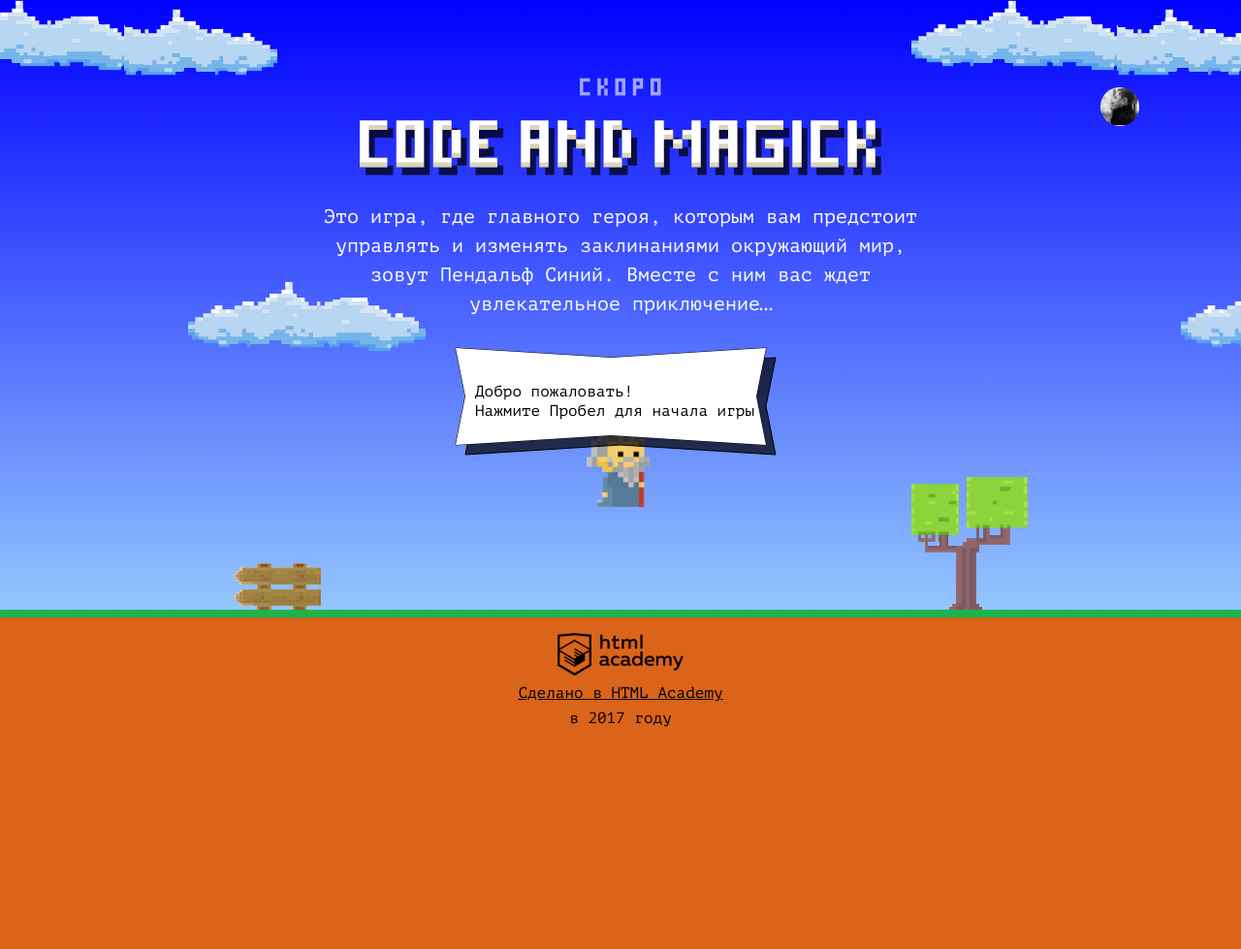
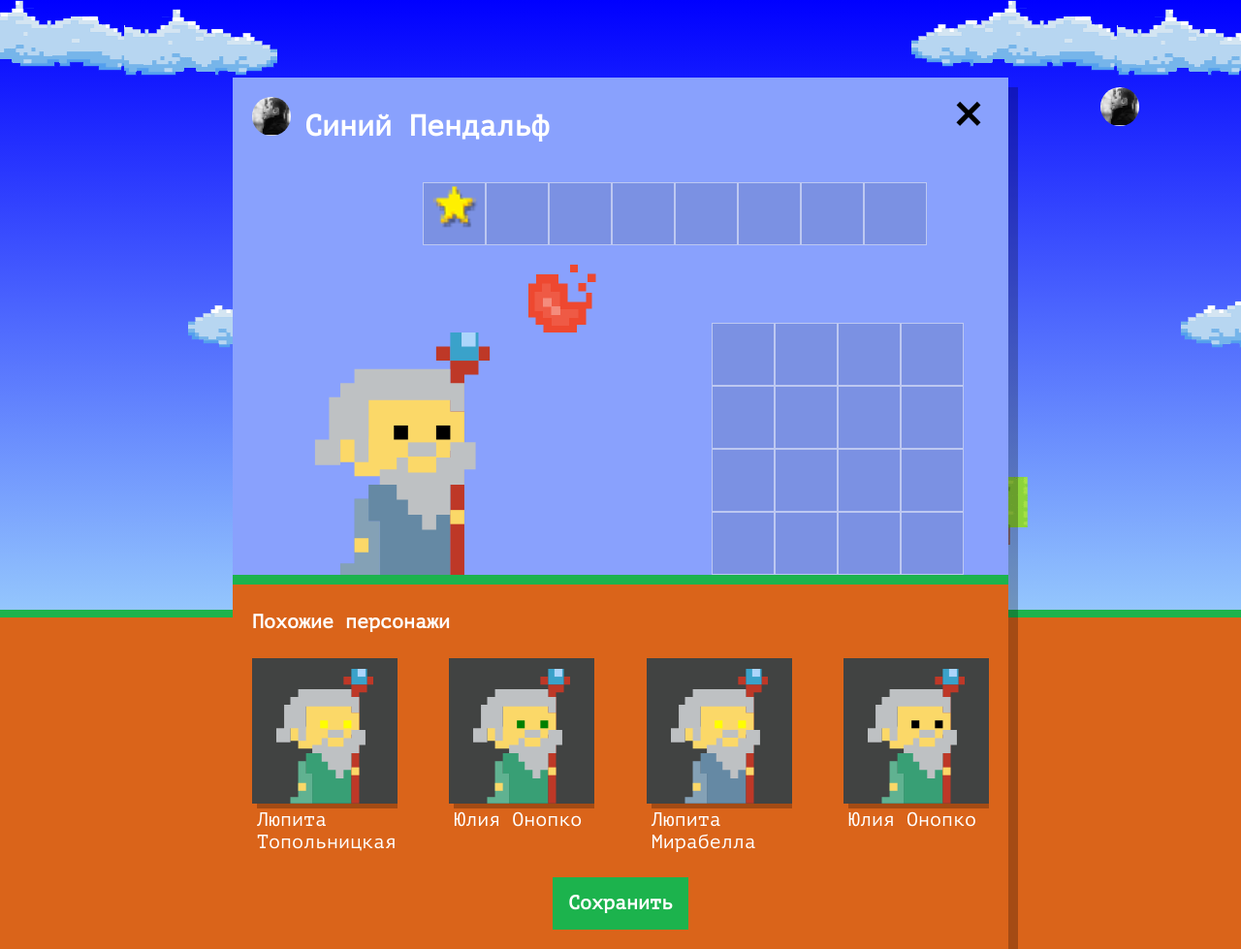
Before and after one commit to vlastavetra/104923-code-and-magick-21, a website: page index.html in a window 1280 px wide. Shown: the whole page at 97% size. Before the commit the page ends 800 px from the top, so only its background shows below. Drawn offline with Linux system fonts and the light colour scheme.

Commit message:
Учебный проект: нас орда

```diff
--- a/index.html
+++ b/index.html
@@ -203,6 +203,7 @@
     return gameFieldHeight / 3;
   }
 </script>
+<script src="js/setup.js"></script>
 <script src="js/stat.js"></script>
 <script src="js/game.js"></script>
 
--- /dev/null
+++ b/js/setup.js
@@ -0,0 +1,50 @@
+'use strict';
+
+const USER_DIALOG = document.querySelector(`.setup`);
+const USER_SIMILAR = document.querySelector(`.setup-similar`);
+const SIMILAR_LIST_ELEMENT = document.querySelector(`.setup-similar-list`);
+const SIMILAR_WIZARD_TEMPLATE = document.querySelector(`#similar-wizard-template`)
+    .content
+    .querySelector(`.setup-similar-item`);
+const WIZARD_FIRST_NAME = [`Иван`, `Хуан Себастьян`, `Мария`, `Кристоф`, `Виктор`, `Юлия`, `Люпита`, `Вашингтон`];
+const WIZARD_LAST_NAME = [`да Марья`, `Верон`, `Мирабелла`, `Вальц`, `Онопко`, `Топольницкая`, `Нионго`, `Ирвинг`];
+const WIZARD_COAT_COLOR = [`rgb(101, 137, 164)`, `rgb(241, 43, 107)`, `rgb(146, 100, 161)`, `rgb(56, 159, 117)`, `rgb(215, 210, 55)`, `rgb(0, 0, 0)`];
+const WIZARD_EYES_COLOR = [`black`, `red`, `blue`, `yellow`, `green`];
+const FRAGMENT = document.createDocumentFragment();
+
+USER_DIALOG.classList.remove(`hidden`);
+
+let wizardsList = [];
+
+let createRandomElement = (arr) => {
+  return arr[Math.round(Math.random() * Math.round(arr.length - 1))];
+};
+
+let createWisardsList = (number) => {
+  for (let i = 0; i < number; i++) {
+    wizardsList[i] = {};
+    wizardsList[i].name = createRandomElement(WIZARD_FIRST_NAME) + ` ` + createRandomElement(WIZARD_LAST_NAME);
+    wizardsList[i].coatColor = createRandomElement(WIZARD_COAT_COLOR);
+    wizardsList[i].eyesColor = createRandomElement(WIZARD_EYES_COLOR);
+  }
+};
+
+createWisardsList(4);
+
+let renderWizard = (wizard) => {
+  const WIZARD_ELEMENT = SIMILAR_WIZARD_TEMPLATE.cloneNode(true);
+
+  WIZARD_ELEMENT.querySelector(`.setup-similar-label`).textContent = wizard.name;
+  WIZARD_ELEMENT.querySelector(`.wizard-coat`).style.fill = wizard.coatColor;
+  WIZARD_ELEMENT.querySelector(`.wizard-eyes`).style.fill = wizard.eyesColor;
+
+  return WIZARD_ELEMENT;
+};
+
+for (let i = 0; i < wizardsList.length; i++) {
+  FRAGMENT.appendChild(renderWizard(wizardsList[i]));
+}
+
+SIMILAR_LIST_ELEMENT.appendChild(FRAGMENT);
+
+USER_SIMILAR.classList.remove(`hidden`);
```
